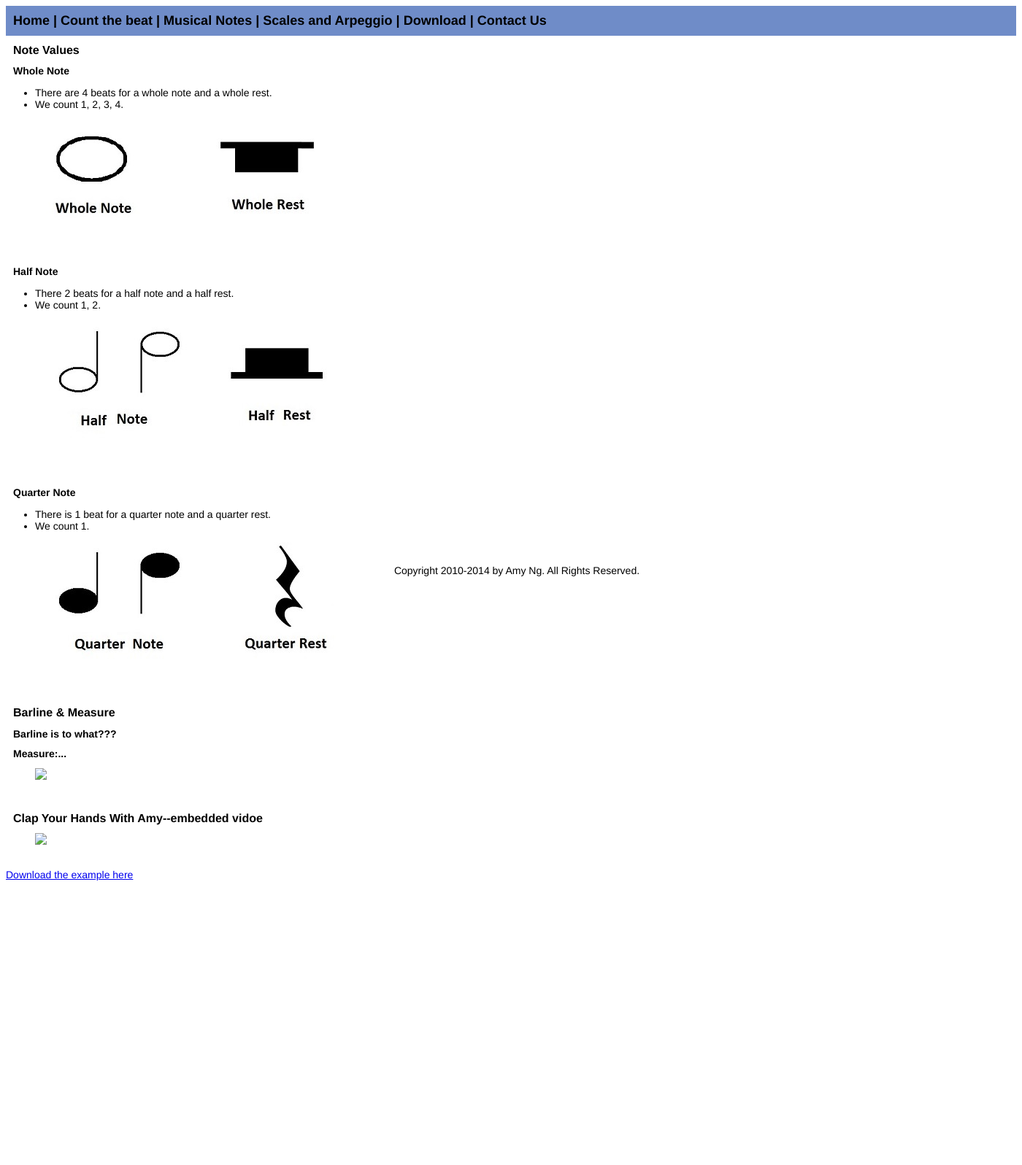
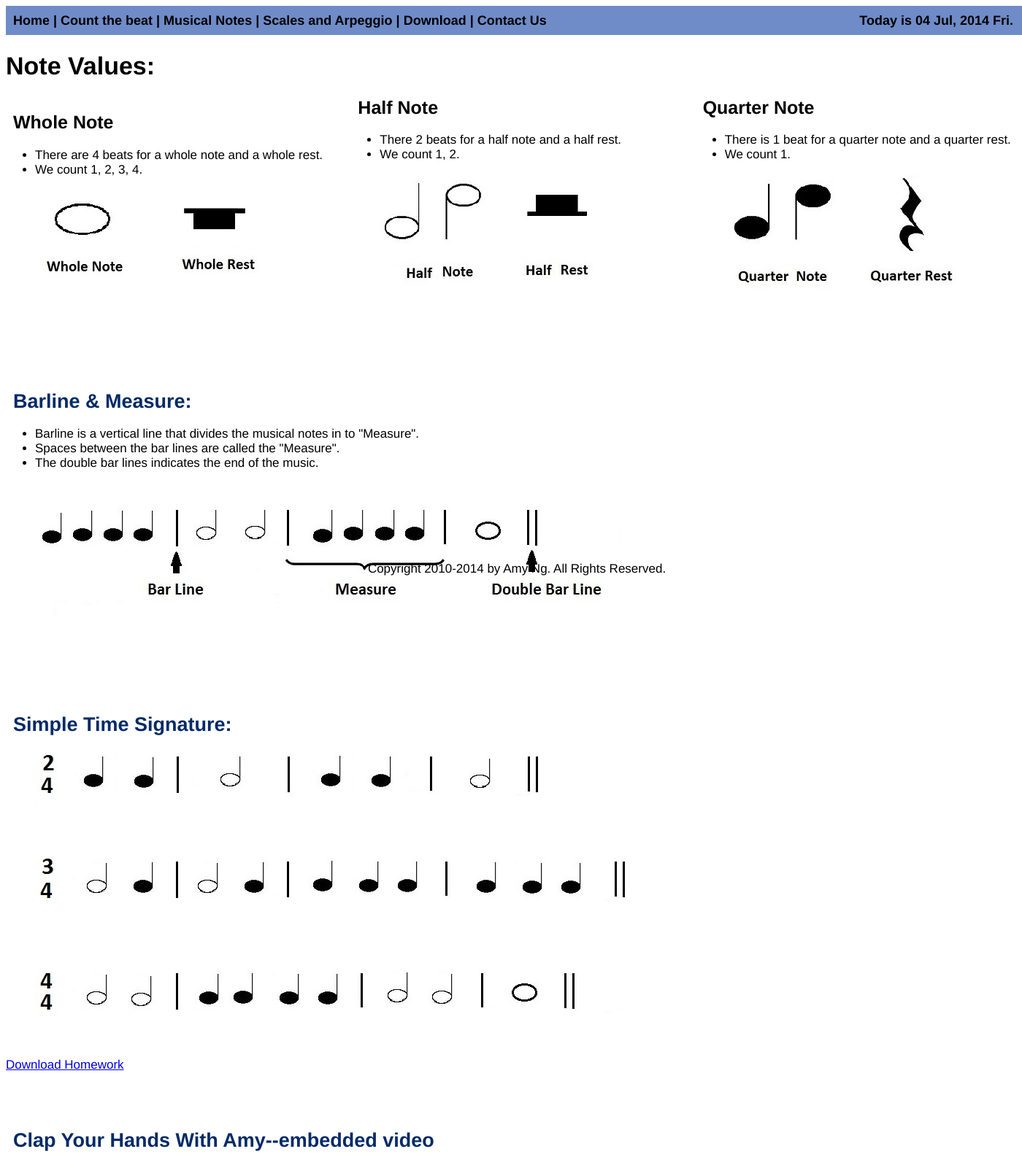
Before and after one commit to amyng1980/anmusicgit, a PHP site: page /beat.php in a window 1400 px wide; the page is wider, and only the part inside the window is pictured. Shown: the top 1597 px of that part at 73% size. Before the commit the page ends 1207 px from the top of that part, so only its background shows below. Run offline with PHP 8.4, Linux system fonts and the light colour scheme.

Commit message:
3rd commit add note page

```diff
--- a/beat.php
+++ b/beat.php
@@ -9,42 +9,55 @@
 <body>
 
 <?php include 'navigation.php';?>
+<h1>Note Values:</h1>
 <div id="content">
-<div id="noteValue">
-        <h1>Note Values</h1>
+        <div class="noteValue">
         <h2>Whole Note</h2>
         <ul>
         	<li>There are 4 beats for a whole note and a whole rest.</li>
         	<li>We count 1, 2, 3, 4.</li>
         </ul>
-        <img src="resource_music/whole.jpg"></br>
-
+        <img src="resource_music/whole.jpg">
 
         <h2>Half Note</h2>
         <ul>
-        	<li>There 2 beats for a half note and a half rest.</li>
-        	<li>We count 1, 2.</li>
+                <li>There 2 beats for a half note and a half rest.</li>
+                <li>We count 1, 2.</li>
         </ul>
-        <img src="resource_music/half.jpg"></br>
-
+        <img src="resource_music/half.jpg">
 
         <h2>Quarter Note</h2>
         <ul>
         	<li>There is 1 beat for a quarter note and a quarter rest.</li>
         	<li>We count 1.</li>
         </ul>
-        <img src="resource_music/quarter.jpg"></br>
+        <img src="resource_music/quarter.jpg">
+        </div>
+
+<div></br></br></br></div>
+<div id="barlineMeasure">
+        <h1>Barline & Measure:</h1>
+        <ul>
+		<li>Barline is a vertical line that divides the musical notes in to "Measure".</li>
+                <li>Spaces between the bar lines are called the "Measure".</li>
+                <li>The double bar lines indicates the end of the music.</li>
+        </ul>
+        <img src="resource_music/barline.jpg"></br>
 </div>
+<div></br></br></br></div>
 
-<div id="barlineMeasure">
-        <h1>Barline & Measure</h1>
-		<h2>Barline is to what???</h2>
-		<h2>Measure:... </h2>
-		<img src="#"></br>
+<div id="simpleTimeSignature">
+        <h1>Simple Time Signature:</h1>
+        <img src="resource_music/24.jpg"></br>
+        <img src="resource_music/34.jpg"></br>
+        <img src="resource_music/44.jpg"></br>
 </div>
+        <a href="#">Download Homework</a>
+
+<div></br></br></br></div>
 
 <div id="clapHands">
-        <h1>Clap Your Hands With Amy--embedded vidoe</h1>
+        <h1>Clap Your Hands With Amy--embedded video</h1>
                 <img src="#"></br>
                 <a href="#">Download the example here</a>
 </div>
--- a/music.css
+++ b/music.css
@@ -1,38 +1,60 @@
-.headerNavigation{
+.navigationHolder{
 	background-color:#6F8CC8;
+    height:20px;
     font-size: 18px;
     font-weight: bold;
     padding-top: 10px;
     padding-bottom: 10px;
     padding-left: 10px;
+    padding-right: 20px;
+}
+
+.alignLeft{
+    float: left;
+    color: black;
+}
+
+.alignRight{
+    float: right;
+    color: black;
+
+}
+
+.alignLeft a{
+    text-decoration: none;
+    color: black;
+}
+
+.alignLeft a:hover{
+    text-decoration: none;
+    color: white;
 }
 
 body {
     font-family: Helvetica;
-    font-size: 14px;
+    font-size: 17px;
+    width: 100%;
 }
 
-.headerNavigation a{
-	text-decoration: none;
-	color: black;
+.noteValue{
+    -webkit-column-count: 3; /* Chrome, Safari, Opera */
+    -moz-column-count: 3; /* Firefox */
+    column-count: 3;
 }
 
-.headerNavigation a:hover{
-	text-decoration: none;
-	color: white;
-}
 
 .content{
 	padding-top: 10px;
 }
 
 #content h1{
-    font-size: 16px;
     padding-left: 10px;
+    font-size: 27px;
+    color: #002A67;
 }
 
 #content h2{
-    font-size: 14px;
+    font-size: 25px;
     padding-left: 10px;
 }
 
--- a/navigation.php
+++ b/navigation.php
@@ -5,7 +5,8 @@
 	<link type="text/css" rel="stylesheet" href="music.css">
 </head>
 <body>
-<div class="headerNavigation">
+<div class="navigationHolder">
+	<div class="alignLeft">
 		<a href="index.php">Home</a> |
 		<a href="beat.php">Count the beat</a> |
 		<a href="notes.php">Musical Notes</a> |
@@ -13,5 +14,10 @@
 		<a href="download.php">Download</a> |
 		<a href="#">Contact Us</a>
 	</div>
+
+	<div class="alignRight">
+		<?php echo "Today is ". date("d M, Y") . " " . substr(date("l"), 0, 3) . "." ?>
+	</div>
+</div>
 </body>
 <html>
```
Also changed, not shown: index.php (+7 -5 lines), notes.php (+19 -7 lines), resource_music/24.jpg (added), resource_music/34.jpg (added), resource_music/44.jpg (added), resource_music/LelfHandRightHand.jpg (added), resource_music/barline.jpg (added), resource_music/bass.jpg (added), resource_music/clef.jpg (added), resource_music/half.jpg, resource_music/quarter.jpg, resource_music/whole.jpg. Lines whose indentation alone changed are shown as unchanged.
